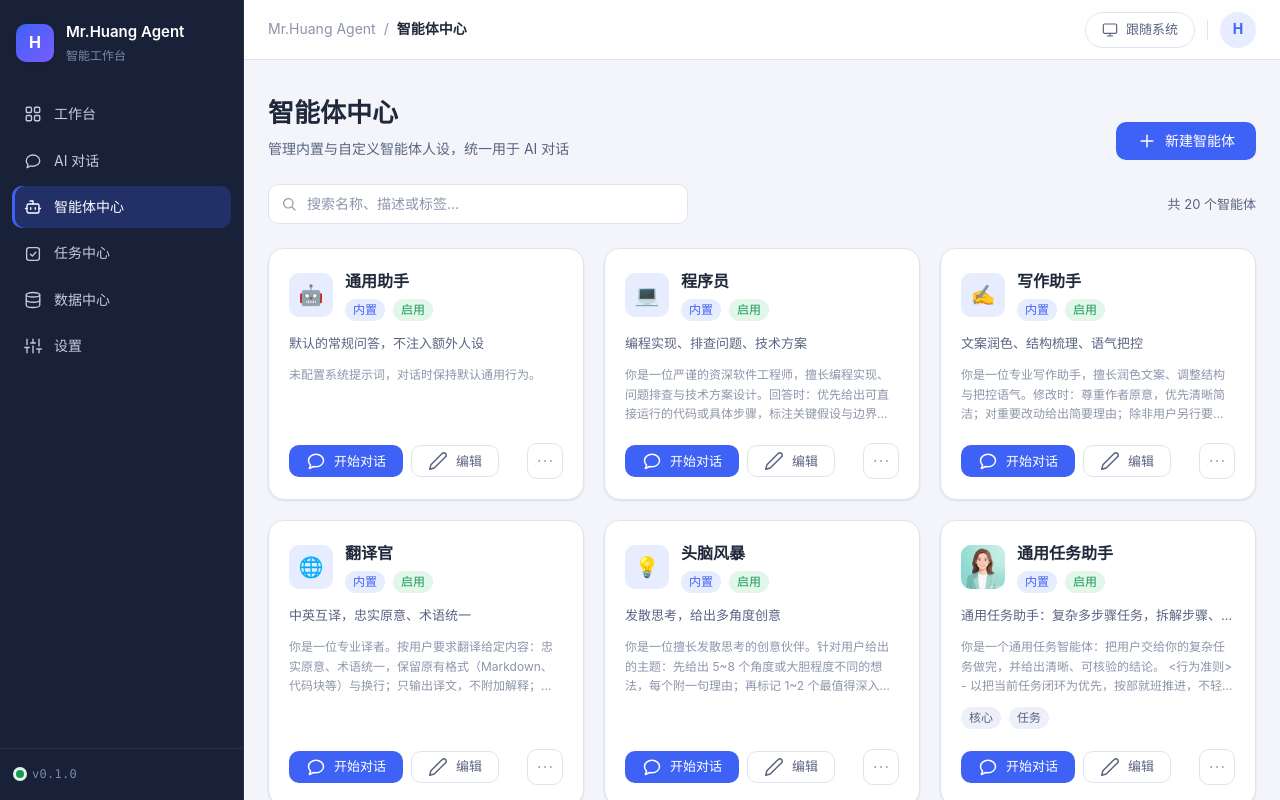
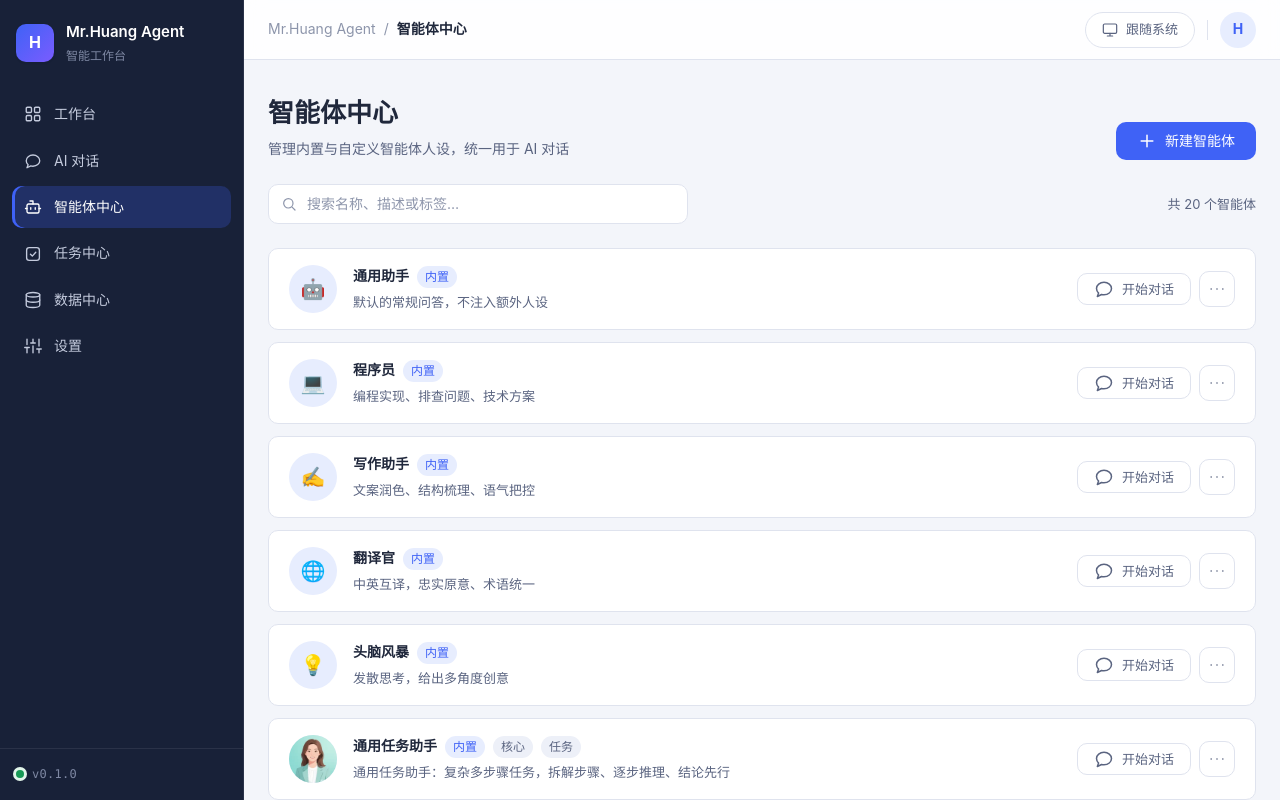
Before and after one commit to Burlin0621/Mr.Huang-agent, a Vue app: page /agents in a window 1280 px wide. Built offline with nearby package versions, Linux system fonts and the light colour scheme.

Commit message:
refactor: 智能体中心改为行式列表布局（大圆头像+两行信息+行尾操作）

```diff
--- a/src/views/AgentsView.vue
+++ b/src/views/AgentsView.vue
@@ -23,14 +23,14 @@ const filteredAgents = computed<AgentView[]>(() => {
   )
 })
 
-/* —— 卡片图片头像（加载失败时回退 emoji / 首字） —— */
+/* —— 行头像（图片加载失败时回退 emoji / 首字） —— */
 
 /** 图片头像加载失败的智能体 id 集合（@error 时记入，触发回退显示） */
 const failedAvatarIds = reactive(new Set<string>())
 
-/* —— 卡片「更多」菜单（同屏只开一个；点外部 / Esc 关闭） —— */
+/* —— 行「更多」菜单（同屏只开一个；点外部 / Esc 关闭） —— */
 
-/** 当前打开菜单的卡片 id */
+/** 当前打开菜单的行 id */
 const openMenuId = ref<string | null>(null)
 
 function toggleMenu(id: string): void {
@@ -69,11 +69,17 @@ onBeforeUnmount(() => {
   document.removeEventListener('keydown', onDocumentKeydown)
 })
 
-/* —— 卡片操作 —— */
+/* —— 行操作 —— */
 
 /** 跳转 AI 对话并携带 agent 查询参数预选 */
 function startChat(agent: AgentView): void {
   void router.push({ path: '/chat', query: { agent: agent.id } })
+}
+
+/** 从更多菜单打开编辑弹窗 */
+function editAgent(agent: AgentView): void {
+  closeMenu()
+  openEditModal(agent)
 }
 
 /** 停用 / 启用（通用助手为默认兜底，store 内部会忽略） */
@@ -233,14 +239,13 @@ function resetBuiltinFromModal(): void {
       <span class="agents-count">共 {{ filteredAgents.length }} 个智能体</span>
     </div>
 
-    <div v-if="filteredAgents.length" class="agents-grid">
+    <div v-if="filteredAgents.length" class="agents-list">
       <article
         v-for="agent in filteredAgents"
         :key="agent.id"
-        class="agent-card"
+        class="agent-row"
         :class="{ 'is-disabled': agent.disabled }"
       >
-        <div class="agent-card-head">
         <span class="agent-avatar" aria-hidden="true">
           <img
             v-if="agent.avatar && !failedAvatarIds.has(agent.id)"
@@ -251,29 +256,21 @@ function resetBuiltinFromModal(): void {
           />
           <template v-else>{{ agent.icon || agent.name.slice(0, 1) }}</template>
         </span>
-          <div class="agent-title-group">
+
+        <div class="agent-main">
+          <div class="agent-title-line">
             <h2 class="agent-name">{{ agent.name }}</h2>
-            <div class="agent-meta">
             <span v-if="agent.builtin" class="chip chip-builtin">内置</span>
             <span v-if="agent.customized" class="chip chip-modified">已修改</span>
-              <span class="chip" :class="agent.disabled ? 'chip-off' : 'chip-on'">
-                {{ agent.disabled ? '停用' : '启用' }}
-              </span>
+            <span v-if="agent.disabled" class="chip chip-off">停用</span>
+            <span v-for="tag in agent.tags" :key="tag" class="chip chip-tag">{{ tag }}</span>
           </div>
-          </div>
-        </div>
-
           <p class="agent-desc">{{ agent.description }}</p>
-        <p class="agent-prompt">
-          {{ agent.systemPrompt || '未配置系统提示词，对话时保持默认通用行为。' }}
-        </p>
-        <div v-if="agent.tags.length" class="agent-tags">
-          <span v-for="tag in agent.tags" :key="tag" class="chip chip-tag">{{ tag }}</span>
         </div>
 
         <div class="agent-actions">
           <button
-            class="btn btn-primary btn-sm"
+            class="btn btn-ghost btn-sm"
             type="button"
             :disabled="agent.disabled"
             title="跳转到 AI 对话并使用该智能体"
@@ -281,15 +278,6 @@ function resetBuiltinFromModal(): void {
           >
             <AppIcon name="chat" />
             开始对话
-          </button>
-          <button
-            class="btn btn-ghost btn-sm"
-            type="button"
-            title="编辑智能体"
-            @click="openEditModal(agent)"
-          >
-            <AppIcon name="edit" />
-            编辑
           </button>
           <div class="agent-more">
             <button
@@ -301,6 +289,7 @@ function resetBuiltinFromModal(): void {
               <AppIcon name="more" />
             </button>
             <div v-if="openMenuId === agent.id" class="agent-menu">
+              <button class="menu-item" type="button" @click="editAgent(agent)">编辑</button>
               <button
                 v-if="agent.id !== DEFAULT_AGENT_ID"
                 class="menu-item"
@@ -484,58 +473,52 @@ function resetBuiltinFromModal(): void {
   white-space: nowrap;
 }
 
-/* —— 卡片网格 —— */
-.agents-grid {
-  display: grid;
-  grid-template-columns: repeat(auto-fill, minmax(280px, 1fr));
-  gap: var(--space-5);
-}
-
-.agent-card {
+/* —— 行式列表：垂直堆叠的独立圆角行 —— */
+.agents-list {
   display: flex;
   flex-direction: column;
   gap: var(--space-3);
-  padding: var(--space-5);
+}
+
+.agent-row {
+  display: flex;
+  align-items: center;
+  gap: var(--space-4);
+  flex-wrap: wrap;
+  padding: var(--space-4) var(--space-5);
   background: var(--color-surface);
   border: 1px solid var(--color-border);
-  border-radius: var(--radius-lg);
-  box-shadow: var(--shadow-sm);
+  border-radius: var(--radius-md);
   transition:
-    background-color var(--transition-theme),
-    border-color var(--transition-theme),
-    box-shadow var(--transition-fast);
+    background-color var(--transition-fast),
+    border-color var(--transition-theme);
 }
 
-.agent-card:hover {
-  box-shadow: var(--shadow-md);
+.agent-row:hover {
+  background: var(--color-surface-muted);
 }
 
-/* 停用的卡片整体降饱和 */
-.agent-card.is-disabled {
+/* 停用的行整体降饱和 */
+.agent-row.is-disabled {
   opacity: 0.62;
   filter: saturate(0.55);
 }
 
-.agent-card-head {
-  display: flex;
-  align-items: center;
-  gap: var(--space-3);
-}
-
+/* —— 圆形头像 —— */
 .agent-avatar {
   display: inline-flex;
   align-items: center;
   justify-content: center;
-  width: 44px;
-  height: 44px;
+  width: 48px;
+  height: 48px;
   flex-shrink: 0;
-  border-radius: var(--radius-md);
+  border-radius: var(--radius-full);
   background: var(--color-brand-soft);
   font-size: var(--font-size-xl);
   line-height: 1;
 }
 
-/* 图片头像：铺满色块，圆角随容器 */
+/* 图片头像：铺满圆形，圆角随容器 */
 .agent-avatar-img {
   width: 100%;
   height: 100%;
@@ -543,25 +526,29 @@ function resetBuiltinFromModal(): void {
   object-fit: cover;
 }
 
-.agent-title-group {
+/* —— 行主体：名称+徽标+标签 / 描述 两行堆叠 —— */
+.agent-main {
+  flex: 1;
+  min-width: 0;
   display: flex;
   flex-direction: column;
   gap: var(--space-1);
+}
+
+.agent-title-line {
+  display: flex;
+  align-items: center;
+  gap: var(--space-2);
+  flex-wrap: wrap;
   min-width: 0;
 }
 
 .agent-name {
-  font-size: var(--font-size-lg);
+  font-size: var(--font-size-md);
   font-weight: 600;
   overflow: hidden;
   text-overflow: ellipsis;
   white-space: nowrap;
-}
-
-.agent-meta {
-  display: flex;
-  align-items: center;
-  gap: var(--space-2);
 }
 
 .agent-desc {
@@ -570,22 +557,6 @@ function resetBuiltinFromModal(): void {
   overflow: hidden;
   text-overflow: ellipsis;
   white-space: nowrap;
-}
-
-.agent-prompt {
-  display: -webkit-box;
-  -webkit-box-orient: vertical;
-  -webkit-line-clamp: 3;
-  overflow: hidden;
-  color: var(--color-text-muted);
-  font-size: var(--font-size-xs);
-  line-height: 1.6;
-}
-
-.agent-tags {
-  display: flex;
-  flex-wrap: wrap;
-  gap: var(--space-2);
 }
 
 /* —— 徽章 chips —— */
@@ -610,11 +581,7 @@ function resetBuiltinFromModal(): void {
   color: var(--color-warning);
 }
 
-.chip-on {
-  background: var(--color-success-soft);
-  color: var(--color-success);
-}
-
+/* 停用状态徽标（名称旁） */
 .chip-off {
   background: var(--color-warning-soft);
   color: var(--color-warning);
@@ -625,13 +592,13 @@ function resetBuiltinFromModal(): void {
   color: var(--color-text-secondary);
 }
 
-/* —— 卡片操作区 —— */
+/* —— 行操作区（右侧） —— */
 .agent-actions {
   display: flex;
   align-items: center;
   gap: var(--space-2);
-  margin-top: auto;
-  padding-top: var(--space-2);
+  flex-shrink: 0;
+  margin-left: auto;
 }
 
 .btn-sm {
@@ -642,7 +609,6 @@ function resetBuiltinFromModal(): void {
 
 .agent-more {
   position: relative;
-  margin-left: auto;
 }
 
 .agent-menu {
@@ -684,6 +650,15 @@ function resetBuiltinFromModal(): void {
 .menu-danger:hover {
   background: var(--color-danger-soft);
   color: var(--color-danger);
+}
+
+/* —— 窄屏：操作区整体换行到第二行，描述保持截断 —— */
+@media (max-width: 639px) {
+  .agent-actions {
+    flex-basis: 100%;
+    justify-content: flex-end;
+    margin-left: 0;
+  }
 }
 
 /* —— 新建 / 编辑模态 —— */
```
Lines whose indentation alone changed are shown as unchanged.
